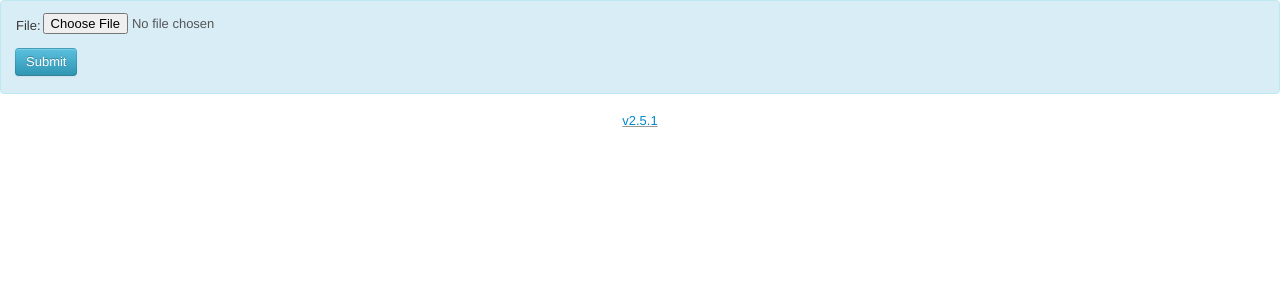
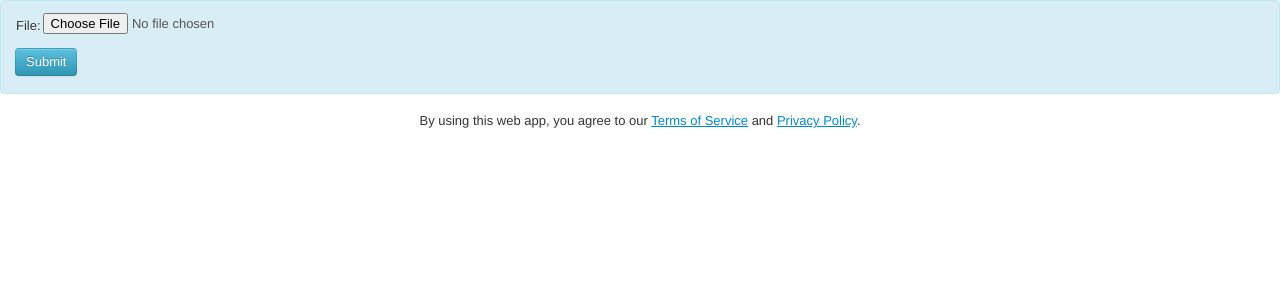
Before and after one commit to getodk/xlsform-online, a Django app: page / in a window 1280 px wide. Shown: the top 300 px of the page. Run offline with Django 3.2, Linux system fonts and the light colour scheme.

Commit message:
Upgrade dependencies, add terms, drop version

```diff
--- a/requirements.txt
+++ b/requirements.txt
@@ -1,2 +1,2 @@
-Django==3.2
-pyxform==1.5.1
+Django==3.2.4
+pyxform==1.6.0
--- a/xlsform_app/templates/upload.html
+++ b/xlsform_app/templates/upload.html
@@ -10,10 +10,12 @@
 		white-space: pre-wrap;
 		white-space: -moz-pre-wrap;
 	}
-	.version {
-		text-align: center;
-		text-decoration: underline;
-	}
+	.footer {
+      text-align: center;
+   }
+   .footer a {
+      text-decoration: underline;
+   }
 	</style>
 	<!-- Global site tag (gtag.js) - Google Analytics -->
 	<script async src="https://www.googletagmanager.com/gtag/js?id=UA-91951913-6"></script>
@@ -67,6 +69,6 @@ $(document).ready(function() {
 
 <div id="output">
 </div>
-<div class="version muted"><a target="_parent" href="https://github.com/getodk/xlsform-online/releases/tag/v2.5.1">v2.5.1</a></div>
+<p class="footer">By using this web app, you agree to our <a href="https://getodk.org/legal/tos.html" target="_blank">Terms of Service</a> and <a href="https://getodk.org/legal/privacy.html" target="_blank">Privacy Policy</a>.</p>
 </body>
 </html>
```
